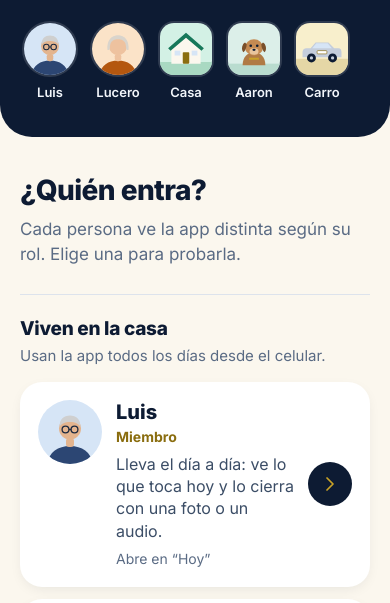
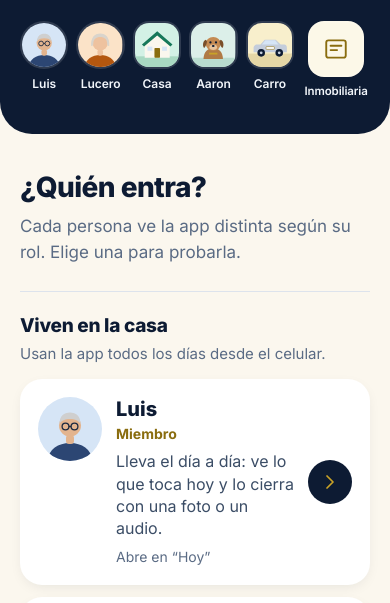
Before and after one commit to diegopaz83/pnb-gestion-familiar-demo, a plain HTML site: page index.html in a window 390 px wide. Shown: the part 228-831 px from the top of the page. Drawn offline with Linux system fonts and the light colour scheme.

Commit message:
Portada: Inmobiliaria en la fila
Co-Authored-By: Claude Opus 5.5 <noreply@anthropic.com>
Claude-Session: https://claude.ai/code/session_018FWzo8CaWjBwz5sekLT8qj

```diff
--- a/index.html
+++ b/index.html
@@ -758,6 +758,14 @@ main{container:main/inline-size}
 .mov .val{white-space:normal;overflow-wrap:anywhere;text-align:right;max-width:45%}
 .inm-mid b{white-space:normal}
 .rb b{font-size:clamp(17px,11.5cqi,30px)}
+.ldfs{display:grid;grid-template-columns:repeat(6,minmax(0,1fr));gap:8px;max-width:440px}
+.ldf{width:auto;min-width:0}
+.ldf .fpic{width:100%;max-width:56px;height:auto;aspect-ratio:1/1}
+.ldf b{max-width:100%;overflow:hidden;text-overflow:ellipsis;white-space:nowrap;font-size:12px}
+.ldf .inm-face .ic{width:26px;height:26px}
+.ldfs{grid-template-columns:repeat(5,minmax(0,1fr)) minmax(0,1.4fr)}
+.ldf:last-child b{font-size:11.5px;letter-spacing:-.01em;text-overflow:clip}
+@media(max-width:379px){.ldfs{grid-template-columns:repeat(3,minmax(0,1fr));row-gap:12px;max-width:260px}.ldf b{font-size:12px}.ldf:last-child b{font-size:12px}}
 </style>
 </head>
 <body>
@@ -1592,7 +1600,7 @@ function vLanding(){
   <div class="ldb"><span>PNB Digital</span></div>
   <h1>Gestión familiar</h1>
   <p>Citas, pagos, papeles y cuidados de la familia, cada uno con responsable, fecha y evidencia de que se hizo.</p>
-  <div class="ldfs" aria-label="Lo que cuida la familia">${cuida}</div>
+  <div class="ldfs" aria-label="Lo que cuida la familia">${cuida}<span class="ldf"><span class="fpic sq inm-face">${ic('card')}</span><b>Inmobiliaria</b></span></div>
  </div></header>
  <div class="ldin ldbody">
   <h2>¿Quién entra?</h2>
```
